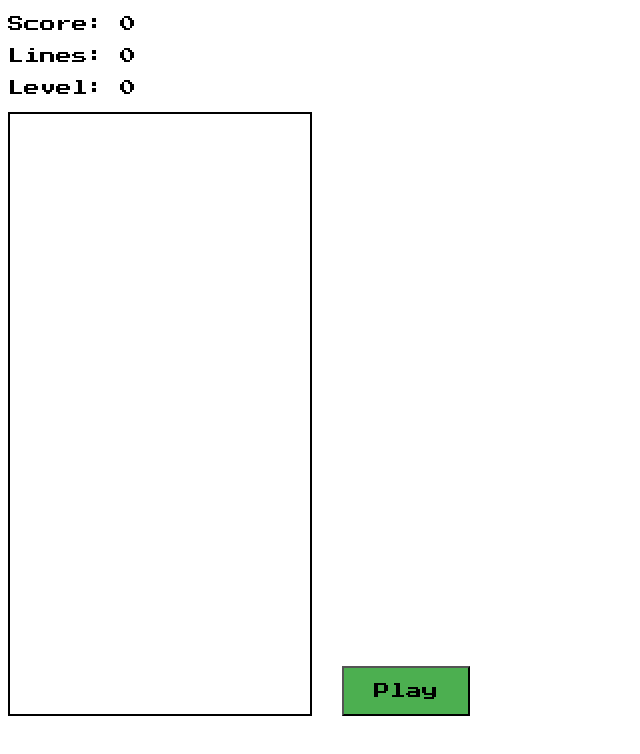
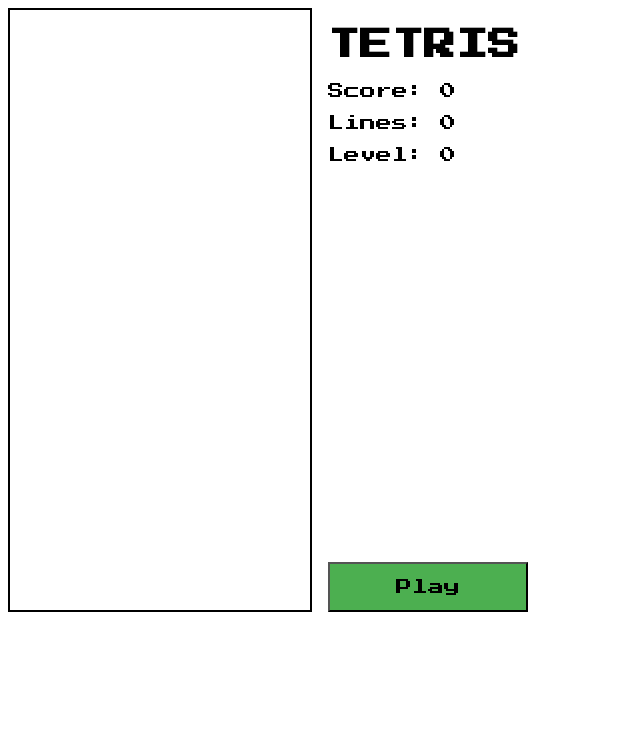
Before and after one commit to melcor76/ng-tetris, an Angular app: page / in a window 1280 px wide. Shown: the top 754 px of the page, without its empty margins (0-640 px from the left). Built offline with nearby package versions, Linux system fonts and the light colour scheme.

Commit message:
grid styling

```diff
--- a/src/app/board.component.ts
+++ b/src/app/board.component.ts
@@ -5,18 +5,33 @@
   OnInit,
   HostListener
 } from '@angular/core';
-import { COLS, BLOCK_SIZE, ROWS, COLORS, Points, LINES_PER_LEVEL, Level } from './constants';
+import {
+  COLS,
+  BLOCK_SIZE,
+  ROWS,
+  COLORS,
+  Points,
+  LINES_PER_LEVEL,
+  Level
+} from './constants';
 import { Tetromino, ITetromino } from './tetromino.component';
 import { GameService } from './game.service';
 
 @Component({
   selector: 'game-board',
   template: `
-    <p>Score: {{ points }}</p>
-    <p>Lines: {{ lines }}</p>
-    <p>Level: {{ level }}</p>
-    <canvas #board class="game-board"></canvas>
-    <button (click)="play()" class="play-button">Play</button>
+    <div class="grid">
+      <canvas #board class="game-board"></canvas>
+      <div class="right-column">
+        <div>
+          <h1>TETRIS</h1>
+          <p>Score: {{ points }}</p>
+          <p>Lines: {{ lines }}</p>
+          <p>Level: {{ level }}</p>
+        </div>
+        <button (click)="play()" class="play-button">Play</button>
+      </div>
+    </div>
   `
 })
 export class BoardComponent implements OnInit {
--- a/src/app/tetromino.component.ts
+++ b/src/app/tetromino.component.ts
@@ -22,7 +22,7 @@
     this.shape = SHAPES[typeId];
     this.color = COLORS[typeId];
     this.x = 4;
-    this.y = -1;
+    this.y = 0;
   }
 
   draw() {
--- a/src/styles.css
+++ b/src/styles.css
@@ -1,6 +1,17 @@
 /* You can add global styles to this file, and also import other style files */
 * {
   font-family: 'Press Start 2P', cursive;
+}
+
+.grid {
+  display: grid;
+  grid-template-columns: 320px 200px;
+}
+
+.right-column {
+  display: flex;
+  flex-direction: column;
+  justify-content: space-between;
 }
 
 .game-board {
@@ -11,7 +22,5 @@
   background-color: #4caf50;
   font-size: 16px;
   padding: 15px 30px;
-  margin-left: 30px;
-  vertical-align: bottom;
   cursor: pointer;
 }
```
